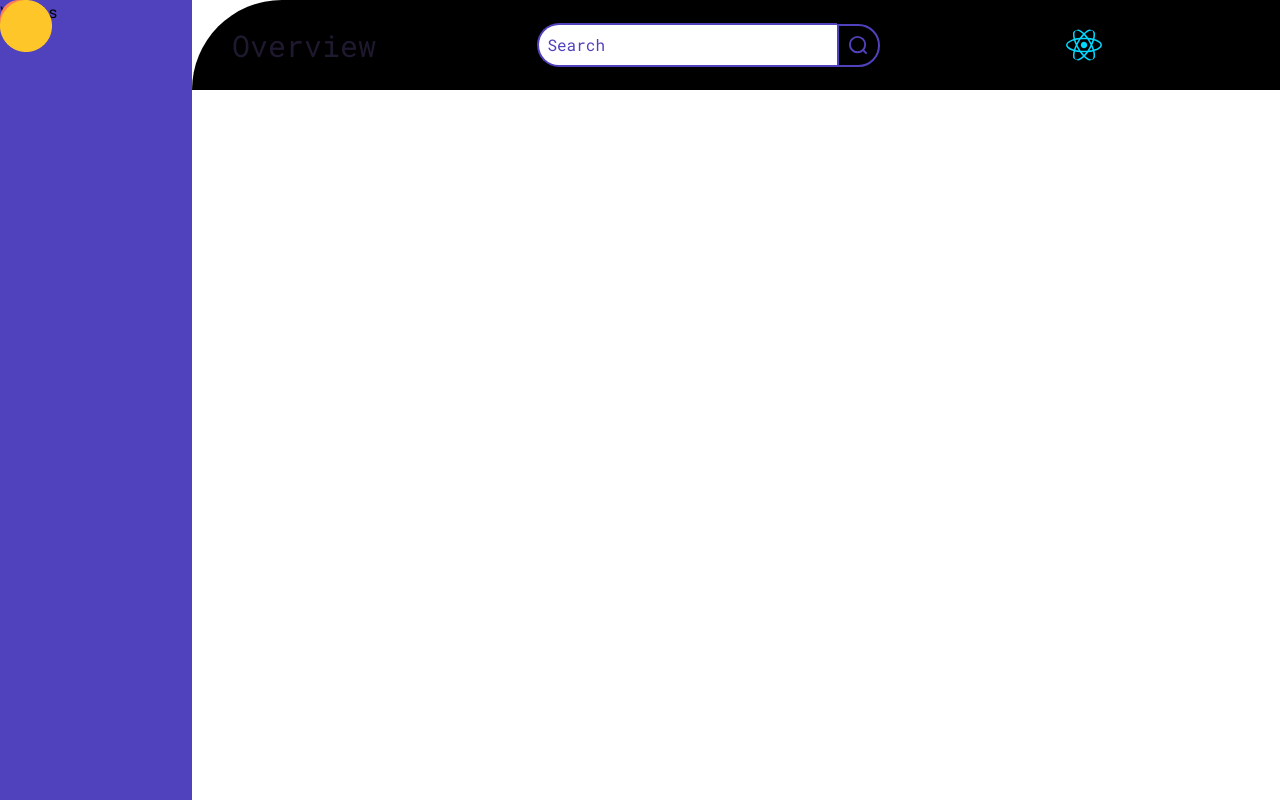
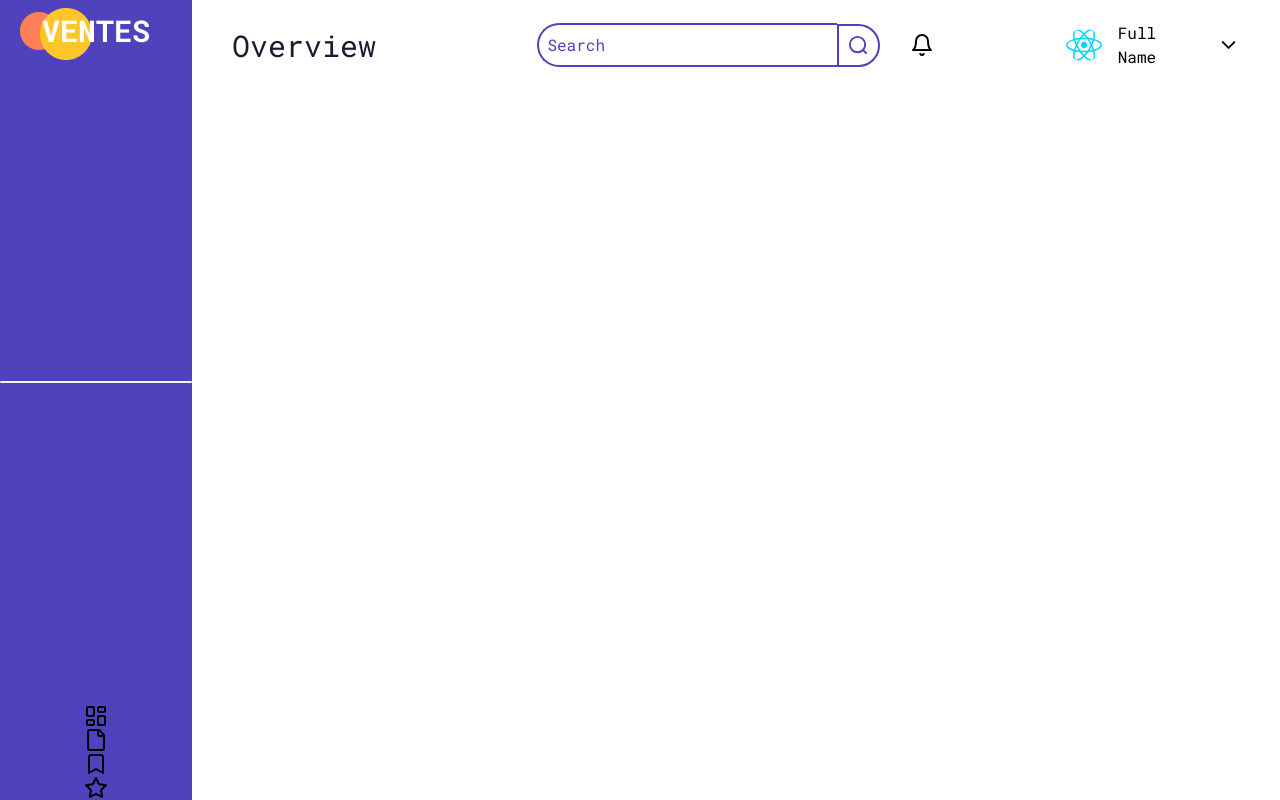
Before and after one commit to anvar-saidov-sh/AdminDashboard, a React (Vite) app: page / in a window 1280 px wide. Built offline with nearby package versions, Linux system fonts and the light colour scheme; the HTML template or start-up script is replaced by a standard one.

Commit message:
Working on Sidebar

```diff
--- a/src/components/Navbar.tsx
+++ b/src/components/Navbar.tsx
@@ -1,5 +1,4 @@
 import { Bell, ChevronDown, Search } from "lucide-react"
-
 import reactsvg from '../assets/react.svg'
 
 
@@ -7,7 +6,7 @@ import reactsvg from '../assets/react.svg'
 function Navbar() {
   return (
     <>
-      <div className="w-[85%] float-right h-[90px] bg-black flex flex-grow items-center justify-between px-[40px]        rounded-tl-full ">
+      <div className="w-[85%] float-right h-[90px] bg-white flex flex-grow items-center justify-between px-[40px]        rounded-tl-full ">
         <h1 className="text-[30px] text-[#1F192F]">Overview</h1>
         <div className="flex items-center justify-center w-[70%] px-3 ">
           <div className="flex items-center px-[30px]">
--- a/src/components/SideBar.tsx
+++ b/src/components/SideBar.tsx
@@ -1,14 +1,24 @@
+import { Bookmark, File, LayoutDashboard, StarIcon } from 'lucide-react'
 import oval from '../assets/Oval.png'
 import ovalb from '../assets/Ovalb.png'
 
 function SideBar() {
   return (
     <>
-        <div className='flex bg-[#5041BC] w-[15%] h-[100vh]'>
-            <h2 className='text-'>Ventes</h2>
-            <img src={oval} alt="" className='absolute'/>
-            <img src={ovalb} alt="" className='absolute'/>
+      <div className='flex bg-[#5041BC] w-[15%] h-[100vh] items-center fixed flex-col justify-between'>
+        <div className='flex relative z-10 w-[100%] justify-center items-center h-[60px]'>
+          <h2 className='text-[30px] z-10 font-bold text-white'>VENTES</h2>
+          <img src={oval} alt="" className='absolute left-5 top-3 ' />
+          <img src={ovalb} alt="" className='absolute left-10 top-2' />
         </div>
+        <hr className='w-48 h-0.5 bg-gray-100 border-0 rounded md:my-10 dark:bg-[#8A7DD0]'/>
+        <div>
+          <LayoutDashboard/>
+          <File/>
+          <Bookmark/>
+          <StarIcon/>
+        </div>
+      </div>
     </>
   )
 }
```
